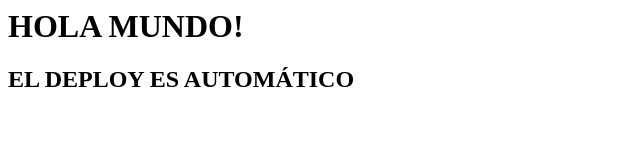
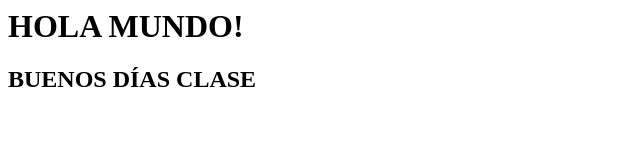
Before and after one commit to jmalvido/netlify_holamundo, a plain HTML site: page index.html in a window 1280 px wide. Shown: the whole page, without its empty margins (0-640 px from the left). Drawn offline with Linux system fonts and the light colour scheme.

Commit message:
Update index.html

```diff
--- a/index.html
+++ b/index.html
@@ -3,6 +3,6 @@
 </head>
 <body>
   <h1>HOLA MUNDO!</h1>
-  <h2>EL DEPLOY ES AUTOMÁTICO</h2>
+  <h2>BUENOS DÍAS CLASE</h2>
 </body>
 </html>
```
